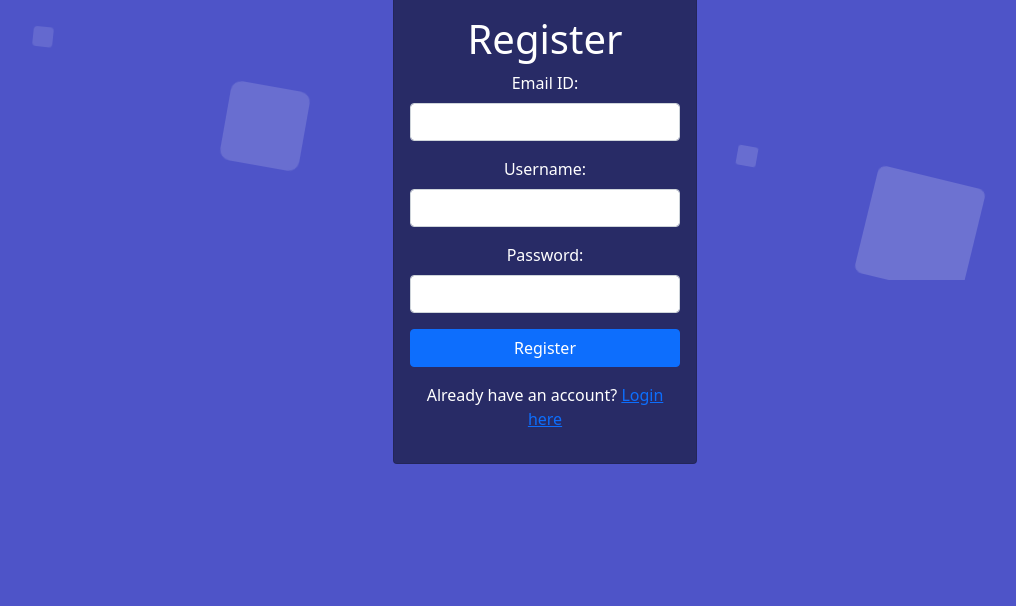
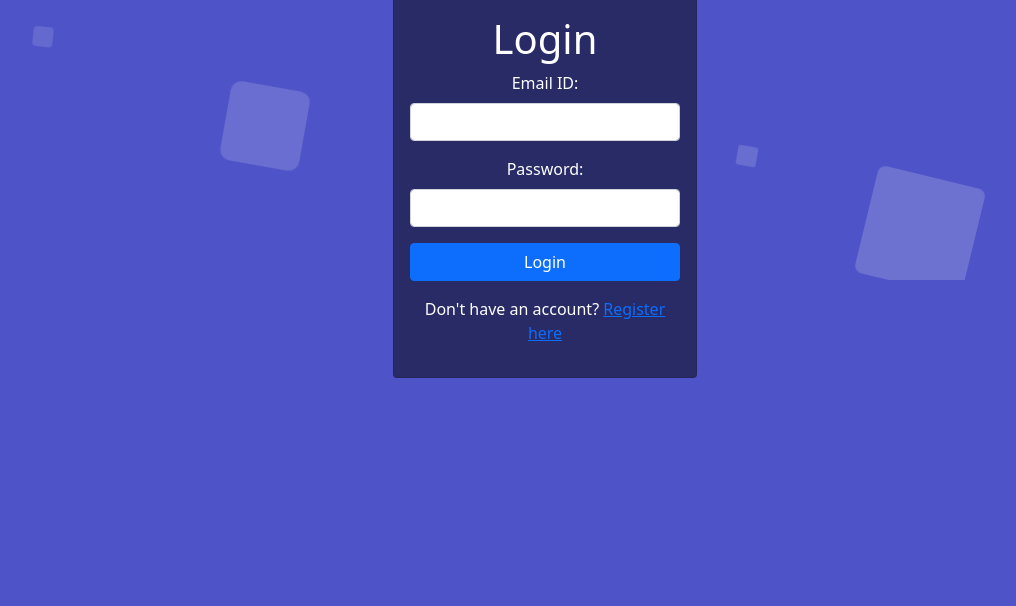
Before and after one commit to Donishjoy/Emotunes, a Flask app: page /login in a window 1280 px wide. Shown: the part 520-1126 px from the top of the page, without its empty margins (95-1111 px from the left). Run offline with Flask 3, Linux system fonts and the light colour scheme.

```diff
--- a/templates/login.html
+++ b/templates/login.html
@@ -3,8 +3,9 @@
 
 <head>
     <title>EMOTUNES</title>
-    <link rel="stylesheet" href="{{url_for('static', filename='display.css')}}" />
-    <link rel="icon" href="{{url_for('static', filename='eye.png')}}" type="image/png" />
+    <link rel="stylesheet" href="{{url_for('static',filename='display.css')}}" />
+    <link rel="icon" href="{{url_for('static',filename='eye.png')}}" type="image/png" />
+
     <style>
         body {
             background-image: linear-gradient(90deg, #eeeeee, #eeeeee);
@@ -15,6 +16,7 @@
             flex-direction: column;
             justify-content: center;
         }
+
 
 
         .area{
@@ -154,7 +156,7 @@ body {
     <nav class="navbar navbar-expand-lg navbar-light bg-light">
         <div class="container-fluid">
             <a class="navbar-brand" href="#">
-                <img class="img_logo" src="{{url_for('static', filename='eye.png')}}" alt="" srcset="">
+                <img class="img_logo" src="{{url_for('static',filename='eye.png')}}" alt="" srcset="">
                 <span class="content_nav">EMOTUNES</span>
             </a>
             <button class="navbar-toggler" type="button" data-bs-toggle="collapse" data-bs-target="#navbarNav"
@@ -164,7 +166,6 @@ body {
             <div class="collapse navbar-collapse feedback_" id="navbarNav">
                 <ul class="navbar-nav">
                     <li class="nav-item">
-
                     </li>
                 </ul>
             </div>
@@ -189,28 +190,26 @@ body {
                 <div class="row align-items-center mar_cards">
                     <div class="col">
                         <div class="card" style="width: 19rem;background:#282b66;color: white;">
-                            <img src="{{url_for('static', filename='EMOTUNES.png')}}" alt="..."
+                            <img src="{{url_for('static',filename='EMOTUNES.png')}}" alt="..."
                                 style="width: 100%; height: 15vw; object-fit: cover;">
                             <div class="card-body">
-                                <h1>Register</h1>
-                                <form method="POST">
+                                <h1>Login</h1>
+                                <form method="POST" class="form-container">
                                     <div class="mb-3">
                                         <label for="email" class="form-label">Email ID:</label>
                                         <input type="text" class="form-control" id="email" name="email" required>
                                     </div>
                                     <div class="mb-3">
-                                        <label for="username" class="form-label">Username:</label>
-                                        <input type="text" class="form-control" id="username" name="username" required>
-                                    </div>
-                                    <div class="mb-3">
                                         <label for="password" class="form-label">Password:</label>
-                                        <input type="password" class="form-control" id="password" name="password" required>
+                                        <input type="password" class="form-control" id="password" name="password"
+                                            required>
                                     </div>
                                     <div class="d-grid">
-                                        <input type="submit" class="btn btn-primary" value="Register">
+                                        <input type="submit" class="btn btn-primary" value="Login">
                                     </div>
                                 </form>
-                                <p class="mt-3 text-center">Already have an account? <a href="{{ url_for('login') }}">Login here</a></p>
+                                <p class="mt-3 text-center">Don't have an account? <a
+                                        href="{{ url_for('register') }}">Register here</a></p>
                                 <!-- Display flash messages if any -->
                                 {% with messages = get_flashed_messages() %}
                                 {% if messages %}
@@ -229,7 +228,6 @@ body {
         </div>
     </center>
 </div>
-
 </body>
 
 </html>
```
Lines whose indentation alone changed are shown as unchanged.
